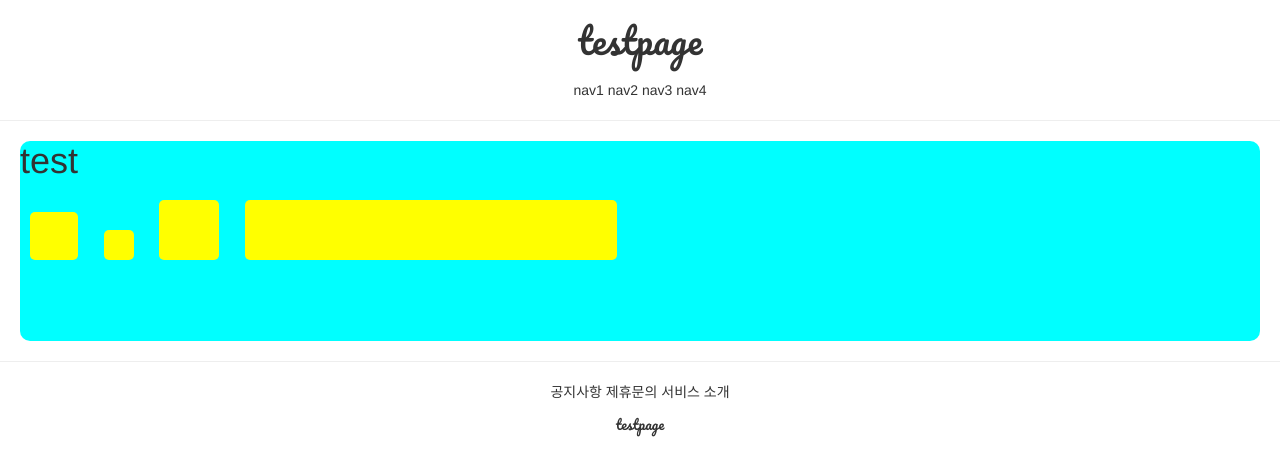
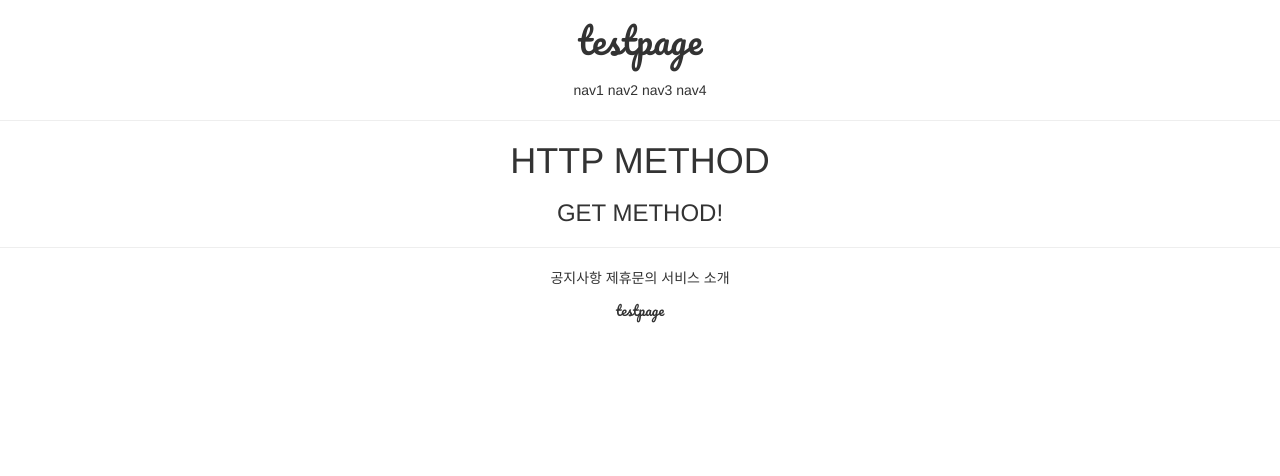
Before and after one commit to phu92/GIS_PHU, a Django app: page /accounts/hello_world/ in a window 1280 px wide. Shown: the top 476 px of the page. Run offline with Django 3.2, Linux system fonts and the light colour scheme; parts of the project's set-up code (start-up, migrations or seed data) failed here and were passed over; some libraries are stand-ins or nearby versions.

Commit message:
7.9 django commit 2

```diff
--- a/accountapp/templates/accountapp/hello_world.html
+++ b/accountapp/templates/accountapp/hello_world.html
@@ -1,24 +1,10 @@
 {% extends 'base.html' %}
 
 {% block content %}
-    <style>
-        .testing {
-            background-color: yellow;
-            margin: 1rem;
-            width: 48px;
-            height: 48px;
-            border-radius: .5rem;
-            display: inline-block;
-        }
 
-    </style>
-    <div style="height: 20rem; background-color: aqua; margin: 2rem; border-radius: 1rem; font-size: 2rem">
-        <h1>test</h1>
+    <div style="margin:2rem; text-align: center">
+        <h1>HTTP METHOD</h1>
 
-    <div class="testing" style="height: 48px; width: 48px;"></div>
-    <div class="testing" style="height: 3rem; width: 3rem;"></div>
-    <div class="testing" style="height: 3em; width: 3em;"></div>
-    <div class="testing" style="height: 30%; width: 30%;"></div>
-
+        <h3>{{  text }}</h3>
     </div>
 {% endblock %}
--- a/accountapp/views.py
+++ b/accountapp/views.py
@@ -2,6 +2,12 @@ from django.http import HttpResponse
 from django.shortcuts import render
 
 
-# Create your views here.
+# # Create your views here.
+# def hello_world(request):
+#     return render(request, 'accountapp/hello_world.html')
+
 def hello_world(request):
-    return render(request, 'accountapp/hello_world.html')
+    if request.method == "POST":
+        return render(request, 'accountapp/hello_world.html', context={'text':'POST METHOD!'})
+    else:
+        return render(request, 'accountapp/hello_world.html', context={'text': 'GET METHOD!'})
```
